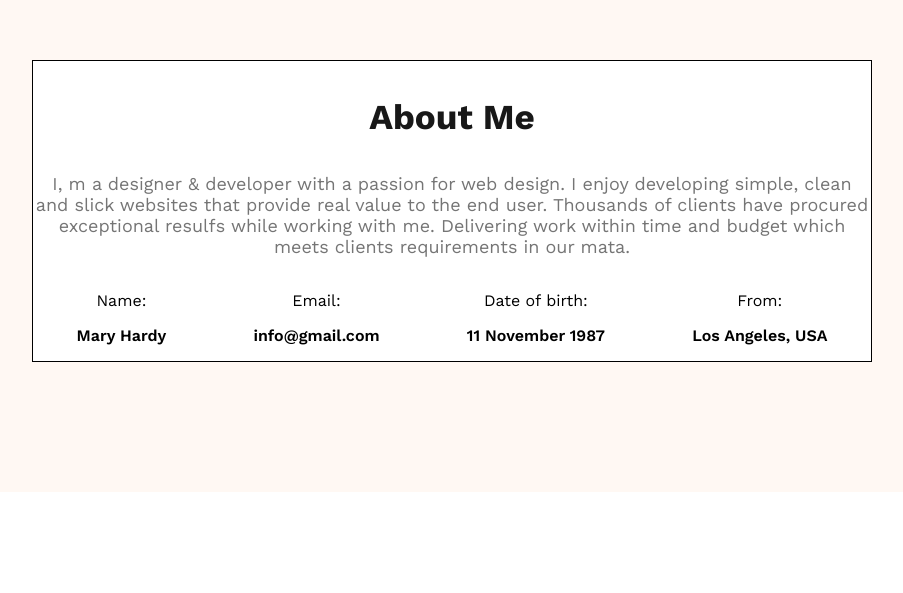
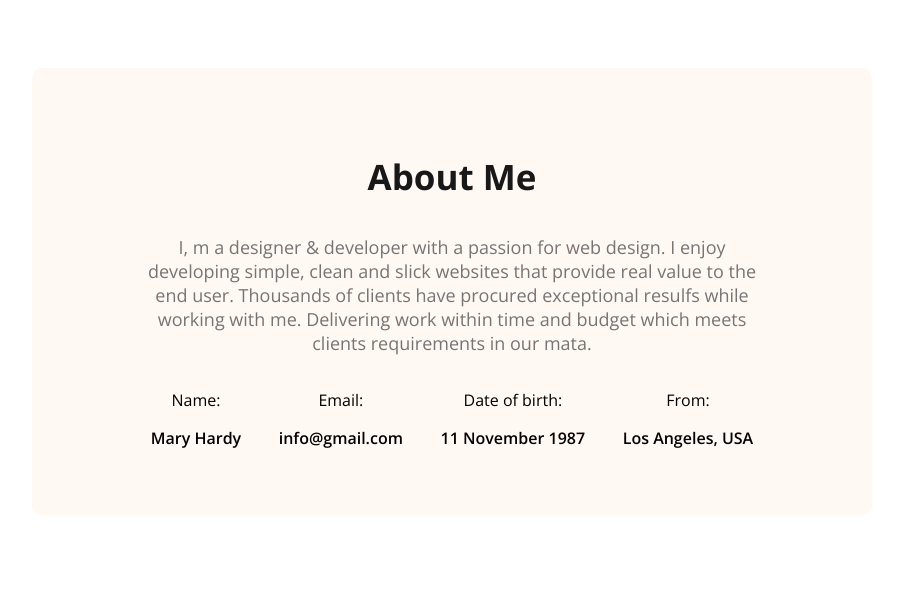
Before and after one commit to ZulkarNayem/web-developer-portfolio, a plain HTML site: page index.html in a window 1280 px wide. Shown: the part 1027-1620 px from the top of the page, without its empty margins (188-1091 px from the left). Drawn offline with nearby package versions, Linux system fonts and the light colour scheme.

Commit message:
mistakes has been removed

```diff
--- a/index.html
+++ b/index.html
@@ -1,17 +1,19 @@
 <!DOCTYPE html>
 <html lang="en">
+
 <head>
     <meta charset="UTF-8">
     <meta name="viewport" content="width=device-width, initial-scale=1.0">
     <title>Web Developer Portfolio</title>
     <link rel="preconnect" href="https://fonts.googleapis.com">
-<link rel="preconnect" href="https://fonts.gstatic.com" crossorigin>
-<link href="https://fonts.googleapis.com/css2?family=Open+Sans:ital,wght@0,300..800;1,300..800&family=Work+Sans:ital,wght@0,100..900;1,100..900&display=swap" rel="stylesheet">
+    <link rel="preconnect" href="https://fonts.gstatic.com" crossorigin>
+    <link href="https://fonts.googleapis.com/css2?family=Open+Sans:ital,wght@0,300..800;1,300..800&display=swap"
+        rel="stylesheet">
     <link rel="stylesheet" href="styles/portfolio.css">
     <script src="https://kit.fontawesome.com/07de553b95.js" crossorigin="anonymous"></script>
 </head>
 
-<body class="work-sans-normal">
+<body class="open-sans-normal">
     <header class="header secondary-bg">
         <nav>
             <h3 class="nav-title">Ma<span class="text-primary">r</span>y</h3>
@@ -23,9 +25,10 @@
         </nav>
         <div class="banner">
             <div class="banner-content">
-                <h4 class="banner-greetings dark-2">Hi, I  am</h4>
+                <h4 class="banner-greetings dark-2">Hi, I am</h4>
                 <h1 class="banner-title">Mary Hardy</h1>
-                <p class="banner-description">Shot what able cold new see hold.Friendly as an betrayed formerly he. Morning because as to society behaved moments.</p>
+                <p class="banner-description">Shot what able cold new see hold.Friendly as an betrayed formerly he.
+                    Morning because as to society behaved moments.</p>
                 <button class="btn-primary"><i class="fa-solid fa-download"></i>Download CV</button>
                 <button class="btn-primary"><i class="fa-solid fa-phone"></i>Contact</button>
             </div>
@@ -33,10 +36,13 @@
         </div>
     </header>
     <main>
-        <section class="about secondary-bg">
-            <div class="about-all">
-                    <h3 class="section-title">About Me</h3>
-                <p class="section-description">I, m a designer & developer with a passion for web design. I enjoy developing simple, clean and slick websites that provide real value to the end user. Thousands of clients have procured exceptional resulfs while working with me. Delivering work within time and budget which meets clients requirements in our mata.</p>
+        <section class="about">
+            <div class="about-all  secondary-bg">
+                <h3 class="section-title">About Me</h3>
+                <p class="section-description">I, m a designer & developer with a passion for web design. I enjoy
+                    developing simple, clean and slick websites that provide real value to the end user. Thousands of
+                    clients have procured exceptional resulfs while working with me. Delivering work within time and
+                    budget which meets clients requirements in our mata.</p>
                 <div class="about-items">
                     <!-- .about-item*4>p.item-title+p.item-description             -->
                     <div class="about-item">
@@ -60,28 +66,34 @@
         </section>
         <section class="skills">
             <h3 class="section-title text-center">What I do</h3>
-            <p class="skill-details text-center">I have more than 10 years experience building software for clients all over the world. Below is a quick overview of my main technical skill sets and technologies i use. Want to find out more about my experience? Check out my online resume and project portfolio.</p>
+            <p class="skill-details text-center">I have more than 10 years experience building software for clients all
+                over the world. Below is a quick overview of my main technical skill sets and technologies i use. Want
+                to find out more about my experience? Check out my online resume and project portfolio.</p>
             <div class="skills-container">
                 <!-- .skill*4>img+h4.skill-title+p.skill-description -->
                 <div class="skill">
                     <img src="images/icons/js.png" alt="">
                     <h4 class="skill-title">Vanilla JavaScript</h4>
-                    <p class="skill-description">List skill/technologies here. You can change the icon above to any of the 1500+ FontAwesome 5 free icons available. Aenean commodo ligula eget dolor.</p>
+                    <p class="skill-description">List skill/technologies here. You can change the icon above to any of
+                        the 1500+ FontAwesome 5 free icons available. Aenean commodo ligula eget dolor.</p>
                 </div>
                 <div class="skill">
                     <img src="images/icons/react.png" alt="">
                     <h4 class="skill-title">React</h4>
-                    <p class="skill-description">List skill/technologies here. You can change the icon above to any of the 1500+ FontAwesome 5 free icons available. Aenean commodo ligula eget dolor. </p>
+                    <p class="skill-description">List skill/technologies here. You can change the icon above to any of
+                        the 1500+ FontAwesome 5 free icons available. Aenean commodo ligula eget dolor. </p>
                 </div>
                 <div class="skill">
                     <img src="images/icons/nodejs.png" alt="">
                     <h4 class="skill-title">Node.js</h4>
-                    <p class="skill-description">List skill/technologies here. You can change the icon above to any of the 1500+ FontAwesome 5 free icons available. Aenean commodo ligula eget dolor.</p>
+                    <p class="skill-description">List skill/technologies here. You can change the icon above to any of
+                        the 1500+ FontAwesome 5 free icons available. Aenean commodo ligula eget dolor.</p>
                 </div>
                 <div class="skill">
                     <img src="images/icons/mongo.png" alt="">
                     <h4 class="skill-title">MongoDB</h4>
-                    <p class="skill-description">List skill/technologies here. You can change the icon above to any of the 1500+ FontAwesome 5 free icons available. Aenean commodo ligula eget dolor.</p>
+                    <p class="skill-description">List skill/technologies here. You can change the icon above to any of
+                        the 1500+ FontAwesome 5 free icons available. Aenean commodo ligula eget dolor.</p>
                 </div>
             </div>
         </section>
@@ -95,21 +107,24 @@
                         <h4 class="experience-title">Master in Computer Engineering</h4>
                         <h5 class="experience-sub-title">Harvard University / 2015 - 2017</h5>
                         <div class="experience-description">List skill/technologies here. You can change the icon above
-                            to any of the 1500+ FontAwesome 5 free icons available. Aenean commodo ligula eget dolor.</div>
+                            to any of the 1500+ FontAwesome 5 free icons available. Aenean commodo ligula eget dolor.
+                        </div>
                     </div>
                     <hr>
                     <div class="experience">
                         <h4 class="experience-title">Master in Computer Engineering</h4>
                         <h5 class="experience-sub-title">Harvard University / 2015 - 2017</h5>
                         <div class="experience-description">List skill/technologies here. You can change the icon above
-                            to any of the 1500+ FontAwesome 5 free icons available. Aenean commodo ligula eget dolor.</div>
+                            to any of the 1500+ FontAwesome 5 free icons available. Aenean commodo ligula eget dolor.
+                        </div>
                     </div>
                     <hr>
                     <div class="experience">
                         <h4 class="experience-title">Master in Computer Engineering</h4>
                         <h5 class="experience-sub-title">Harvard University / 2015 - 2017</h5>
                         <div class="experience-description">List skill/technologies here. You can change the icon above
-                            to any of the 1500+ FontAwesome 5 free icons available. Aenean commodo ligula eget dolor.</div>
+                            to any of the 1500+ FontAwesome 5 free icons available. Aenean commodo ligula eget dolor.
+                        </div>
                     </div>
                 </div>
                 <div class="resume-column">
@@ -118,21 +133,24 @@
                         <h4 class="experience-title">Sr. Font End Developer</h4>
                         <h5 class="experience-sub-title">Apple Inc / 2020 - Current</h5>
                         <div class="experience-description">List skill/technologies here. You can change the icon above
-                            to any of the 1500+ FontAwesome 5 free icons available. Aenean commodo ligula eget dolor.</div>
+                            to any of the 1500+ FontAwesome 5 free icons available. Aenean commodo ligula eget dolor.
+                        </div>
                     </div>
                     <hr>
                     <div class="experience">
                         <h4 class="experience-title">Jr. Font End Developer</h4>
                         <h5 class="experience-sub-title">Dribbble Inc / 2018 - 2022</h5>
                         <div class="experience-description">List skill/technologies here. You can change the icon above
-                            to any of the 1500+ FontAwesome 5 free icons available. Aenean commodo ligula eget dolor.</div>
+                            to any of the 1500+ FontAwesome 5 free icons available. Aenean commodo ligula eget dolor.
+                        </div>
                     </div>
                     <hr>
                     <div class="experience">
                         <h4 class="experience-title">HTML Developer</h4>
                         <h5 class="experience-sub-title">Adobe Inc / 2017 - 2018</h5>
                         <div class="experience-description">List skill/technologies here. You can change the icon above
-                            to any of the 1500+ FontAwesome 5 free icons available. Aenean commodo ligula eget dolor.</div>
+                            to any of the 1500+ FontAwesome 5 free icons available. Aenean commodo ligula eget dolor.
+                        </div>
                     </div>
                 </div>
             </div>
@@ -141,14 +159,15 @@
             </div>
         </section>
     </main>
-    <footer secondary-bg>
+    <footer class="secondary-bg">
         <div class="footer-column">
-            <h3 class="section-title">Lets Content</h3>
-            <p>Please fill out the form on this section to contact with me or call between 9:00 A.M and 8.00 P.M ET, Monday through Friday.</p>
+            <h3 class="section-title">Lets Connect</h3>
+            <p>Please fill out the form on this section to contact with me or call between 9:00 A.M and 8.00 P.M ET,
+                Monday through Friday.</p>
             <div>
-                <a href=""><img src="images/icons/facebook.png" alt=""></a>
-                <a href=""><img src="images/icons/insta.png" alt=""></a>
-                <a href=""><img src="images/icons/twitter.png" alt=""></a>
+                <a href="https://www.facebook.com/zulkarnayem.tonmoy.7/"><img src="images/icons/facebook.png" alt=""></a>
+                <a href="https://www.instagram.com/negative.tonmoy/"><img src="images/icons/insta.png" alt=""></a>
+                <a href="https://x.com/ZulkarN66852"><img src="images/icons/twitter.png" alt=""></a>
             </div>
         </div>
         <div class="footer-column">
@@ -162,4 +181,5 @@
         </div>
     </footer>
 </body>
+
 </html>
--- a/styles/portfolio.css
+++ b/styles/portfolio.css
@@ -1,10 +1,12 @@
 
-
-.work-sans-normal {
-  font-family: "Work Sans", serif;
+.open-sans-normal{
+  font-family: "Open Sans", sans-serif;
   font-optical-sizing: auto;
   font-style: normal;
+  font-variation-settings:
+    "wdth" 100;
 }
+
 
 
 /* shared style */
@@ -25,6 +27,7 @@
     padding: 18px 35px 19px 36px;
     border-radius: 5px;
     border: none;
+    cursor: pointer;
 }
 
 .section-title{
@@ -116,8 +119,13 @@ main section{
     text-align: center;
 }
 .about-all{
-    border: 1px solid black;
-    background-color: white;
+    border-bottom:50px solid #FFF8F3;
+    border-top: 50px solid #FFF8F3;
+    border-left: 100px solid #FFF8F3;
+    border-right: 100px solid #FFF8F3;
+    border-radius: 10px;
+    /* margin: 200px; */
+    /* border: 1px solid black */
 }
 .about-items{
     display: flex;
@@ -155,6 +163,8 @@ main section{
 .resume-container{
     display: flex;
     gap: 24px;
+    padding: 20px 90px 0 90px;
+
 }
 .resume-column-title{
     font-size: 30px;
```
